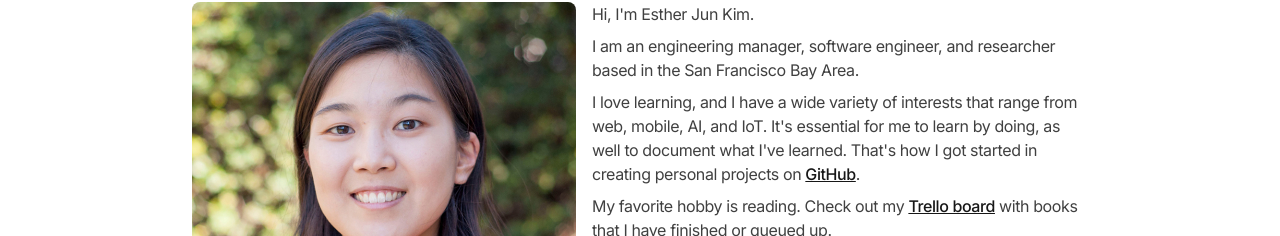
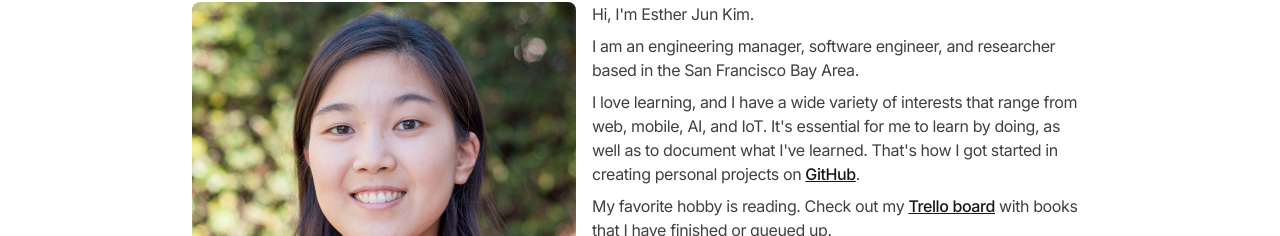
Before and after one commit to estherjk/esthermakes.tech, a Next.js app: page /about in a window 1280 px wide. Shown: the part 228-464 px from the top of the page. Built offline with nearby package versions, Linux system fonts and the light colour scheme.

Commit message:
Fix grammar issue

```diff
--- a/src/pages/about.tsx
+++ b/src/pages/about.tsx
@@ -14,8 +14,8 @@ const AboutPage = () => {
           </p>
           <p>
             I love learning, and I have a wide variety of interests that range from web, mobile, AI,
-            and IoT. It's essential for me to learn by doing, as well to document what I've learned.
-            That's how I got started in creating personal projects on{' '}
+            and IoT. It's essential for me to learn by doing, as well as to document what I've
+            learned. That's how I got started in creating personal projects on{' '}
             <a href="https://github.com/estherjk" target="_blank" rel="noreferrer">
               GitHub
             </a>
```
